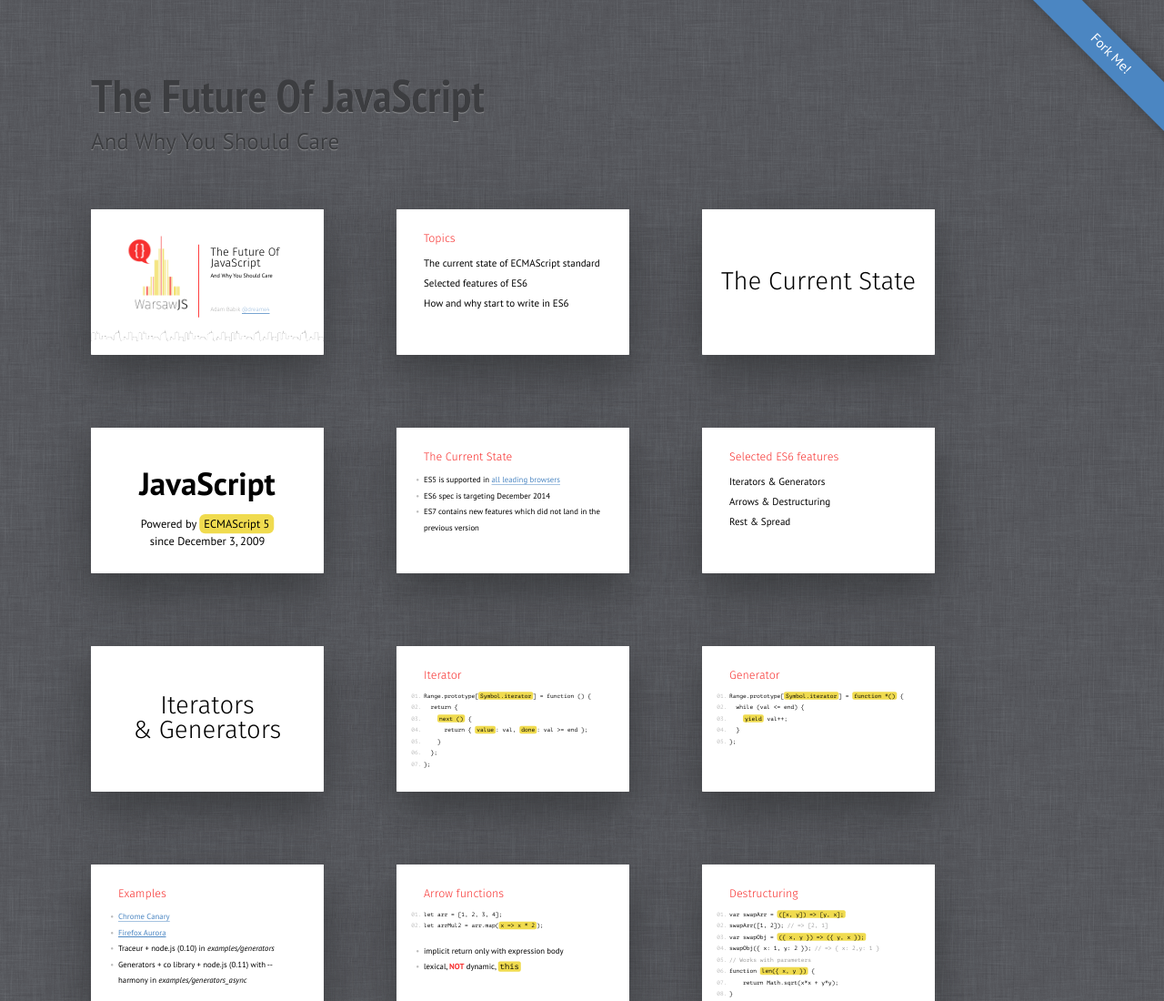
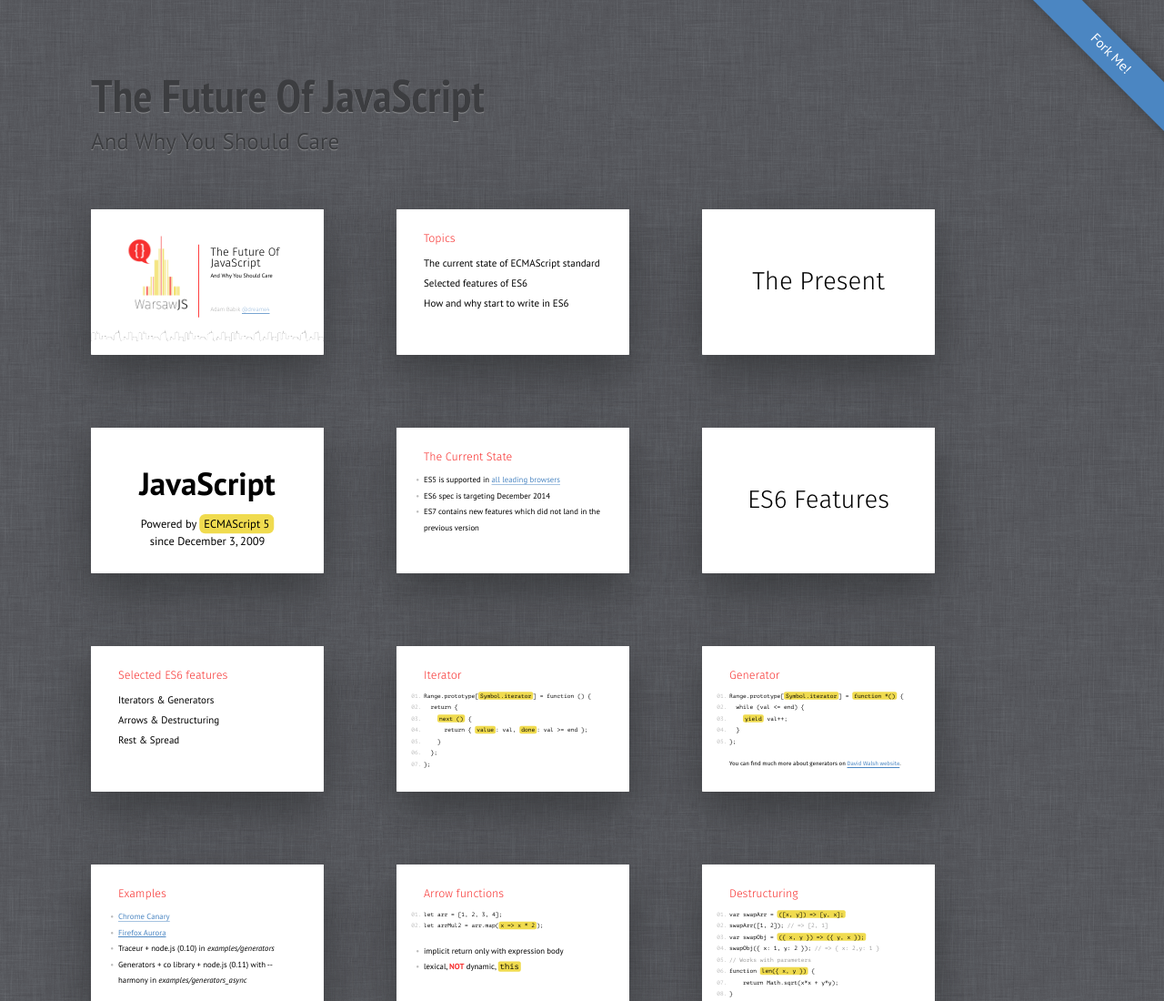
Before and after one commit to adambabik/the-future-of-javascript, a plain HTML site: page index.html in a window 1280 px wide. Shown: the top 1100 px of the page at 91% size. Drawn offline with Linux system fonts and the light colour scheme; a script that the page names is missing.

Commit message:
add section slides

```diff
--- a/examples/generators_async/requests.js
+++ b/examples/generators_async/requests.js
@@ -38,4 +38,6 @@ if (cmd === 'sequential' || cmd === 'seq') {
       console.log(e.code); // ENOTFOUND
    }
   })();
+} else {
+  console.log('Bad command');
 }
--- a/index.html
+++ b/index.html
@@ -40,7 +40,7 @@
 
     <section class="slide shout distant">
         <div>
-            <h2>The Current State</h2>
+            <h2>The Present</h2>
         </div>
     </section>
 
@@ -62,6 +62,12 @@
         </div>
     </section>
 
+    <section class="slide shout distant">
+        <div>
+            <h2>ES6 Features</h2>
+        </div>
+    </section>
+
     <section class="slide topics">
         <div>
             <h2>Selected ES6 features</h2>
@@ -69,12 +75,6 @@
             <h3>Iterators &amp; Generators</h3>
             <h3>Arrows &amp; Destructuring</h3>
             <h3>Rest &amp; Spread</h3>
-        </div>
-    </section>
-
-    <section class="slide shout distant">
-        <div>
-            <h2>Iterators<br>&amp; Generators</h2>
         </div>
     </section>
 
@@ -103,6 +103,8 @@
                 <code>  }</code>
                 <code>};</code>
             </pre>
+
+            <p>You can find much more about generators on <a href="http://davidwalsh.name/es6-generators">David Walsh website</a>.</p>
         </div>
     </section>
 
```
